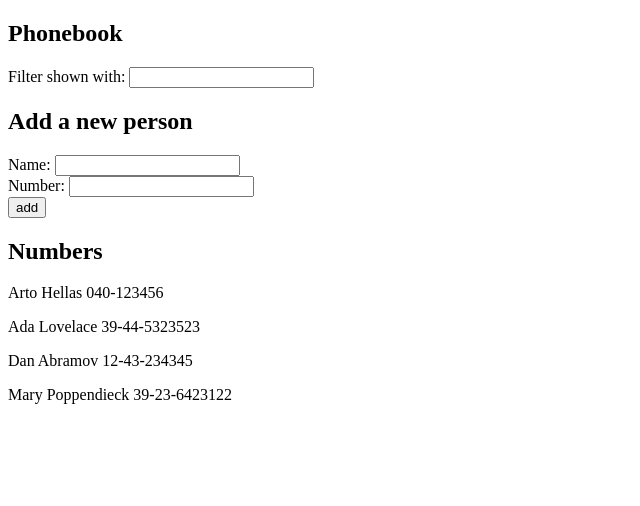
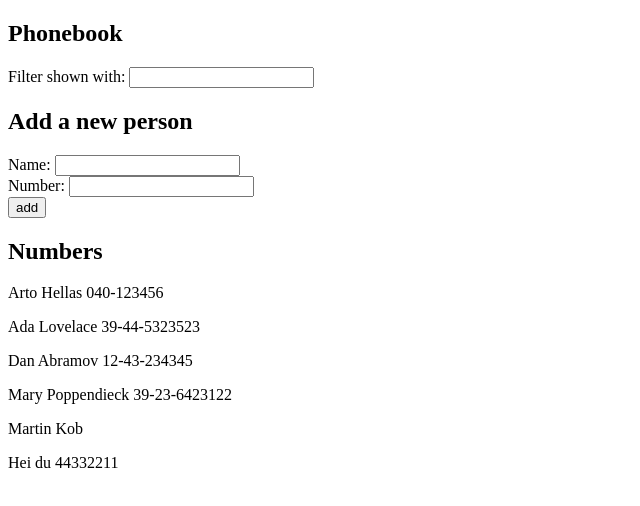
Before and after one commit to Loellis/FSO-part2, a React (Vite) app in the folder phonebook/: page / in a window 1280 px wide. Shown: the top 506 px of the page, without its empty margins (0-640 px from the left). Built offline with nearby package versions, Linux system fonts and the light colour scheme; data requests are answered from the project's data file.

Commit message:
Exercise 2.12 + 2.13 - Moved communication to its own service/module. Made sure the server sets the ID of the person object.

```diff
--- a/phonebook/db.json
+++ b/phonebook/db.json
@@ -1,24 +1,34 @@
 {
-  "persons":[
+  "persons": [
     {
       "name": "Arto Hellas",
       "number": "040-123456",
-      "id": 1
+      "id": "1"
     },
     {
       "name": "Ada Lovelace",
       "number": "39-44-5323523",
-      "id": 2
+      "id": "2"
     },
     {
       "name": "Dan Abramov",
       "number": "12-43-234345",
-      "id": 3
+      "id": "3"
     },
     {
       "name": "Mary Poppendieck",
       "number": "39-23-6423122",
-      "id": 4
+      "id": "4"
+    },
+    {
+      "id": 5,
+      "name": "Martin Kob",
+      "num": "11223344"
+    },
+    {
+      "id": "da20",
+      "name": "Hei du",
+      "number": "44332211"
     }
   ]
 }
--- a/phonebook/src/App.jsx
+++ b/phonebook/src/App.jsx
@@ -1,31 +1,27 @@
-import { useEffect, useState } from 'react'
-import PersonForm from './components/PersonForm';
-import Persons from './components/Persons';
-import Filter from './components/Filter';
-import axios from "axios"
-
+import { useEffect, useState } from "react"
+import PersonForm from "./components/PersonForm";
+import Persons from "./components/Persons";
+import Filter from "./components/Filter";
+import personService from "./services/persons"
 
 const App = () => {
   const [persons, setPersons] = useState([])
-  const [newName, setNewName] = useState('')
-  const [newNum, setNewNum] = useState('')
-  const [filter, setFilter] = useState('')
+  const [newName, setNewName] = useState("")
+  const [newNum, setNewNum] = useState("")
+  const [filter, setFilter] = useState("")
 
   useEffect(() => {
-    axios
-      .get("http://localhost:3002/persons")
-      .then(response => {
-        console.log(response.data)
-        setPersons(response.data)
+    personService
+      .getAll()
+      .then(initialPersons => {
+        setPersons(initialPersons)
       })
   }, [])
-
-  console.log(persons)
 
   const addPerson = (event) => {
     event.preventDefault()
 
-    // If new name is blank, don't add
+    // If new name is blank, don"t add
     if (newName.trim() === "") {
       alert("Name field is blank.")
       return
@@ -33,14 +29,13 @@
 
     // If new num is less than 8 digits, don't add
     if (!/^\d{8,}$/.test(newNum)) {
-      alert('Number must be 8 digits or more.')
+      alert("Number must be 8 digits or more.")
       return
     }
 
     const personObject = {
       name: newName,
-      id: persons.length + 1,
-      num: newNum
+      number: newNum
     }
 
     // If person object with same ID already registered, don't add
@@ -49,10 +44,13 @@
       return
     }
 
-    setPersons(persons.concat(personObject))
-    setNewNum("")
-    setNewName("")
-
+    personService
+      .create(personObject)
+      .then(returnedPerson => {
+        setPersons(persons.concat(returnedPerson))
+        setNewNum("")
+        setNewName("")
+      })
   }
 
   const handleNewPerson = (event) => setNewName(event.target.value)
--- /dev/null
+++ b/phonebook/src/services/persons.js
@@ -0,0 +1,19 @@
+import axios from 'axios'
+const baseUrl = 'http://localhost:3002/persons'
+
+const getAll = () => {
+  const request = axios.get(baseUrl)
+  return request.then(response => response.data)
+}
+
+const create = newObject => {
+  const request = axios.post(baseUrl, newObject)
+  return request.then(response => response.data)
+}
+
+const update = (id, newObject) => {
+  const request = axios.put(`${baseUrl}/${id}`, newObject)
+  return request.then(response => response.data)
+}
+
+export default { getAll, create, update }
```
